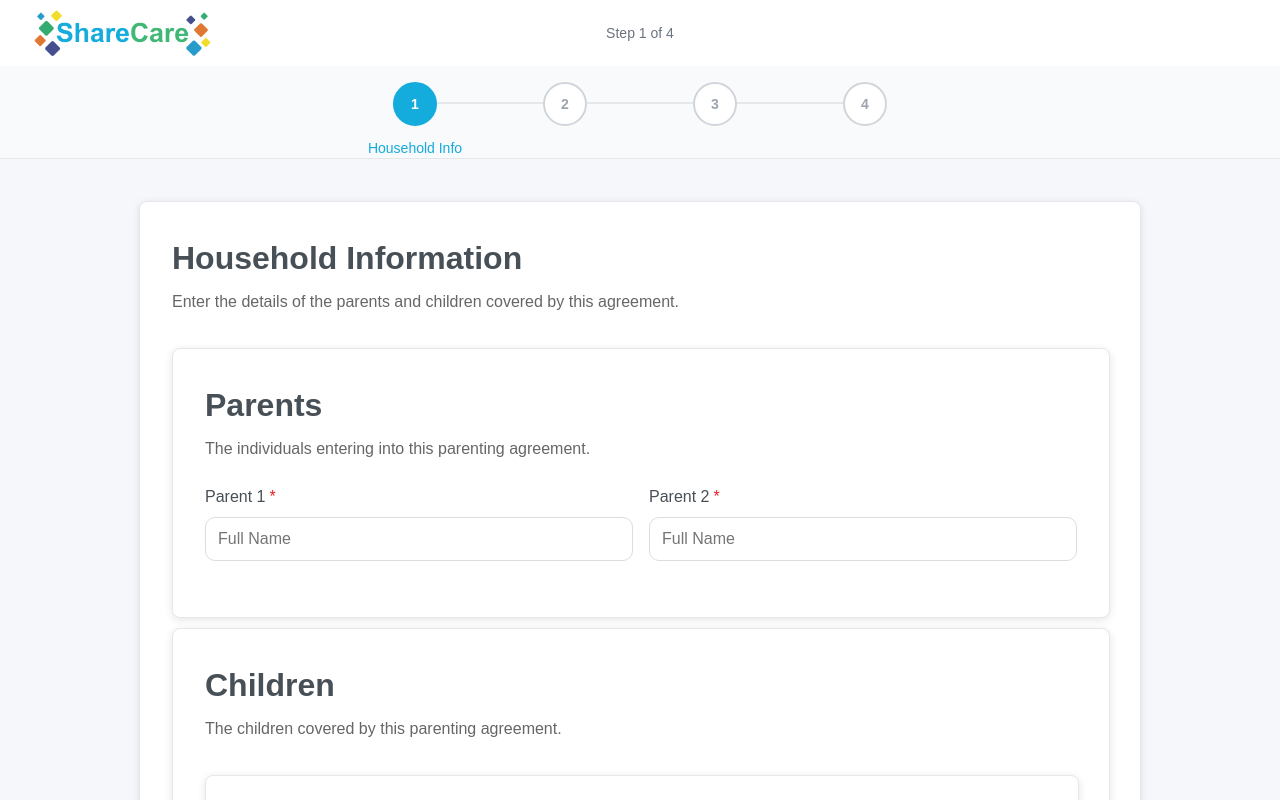
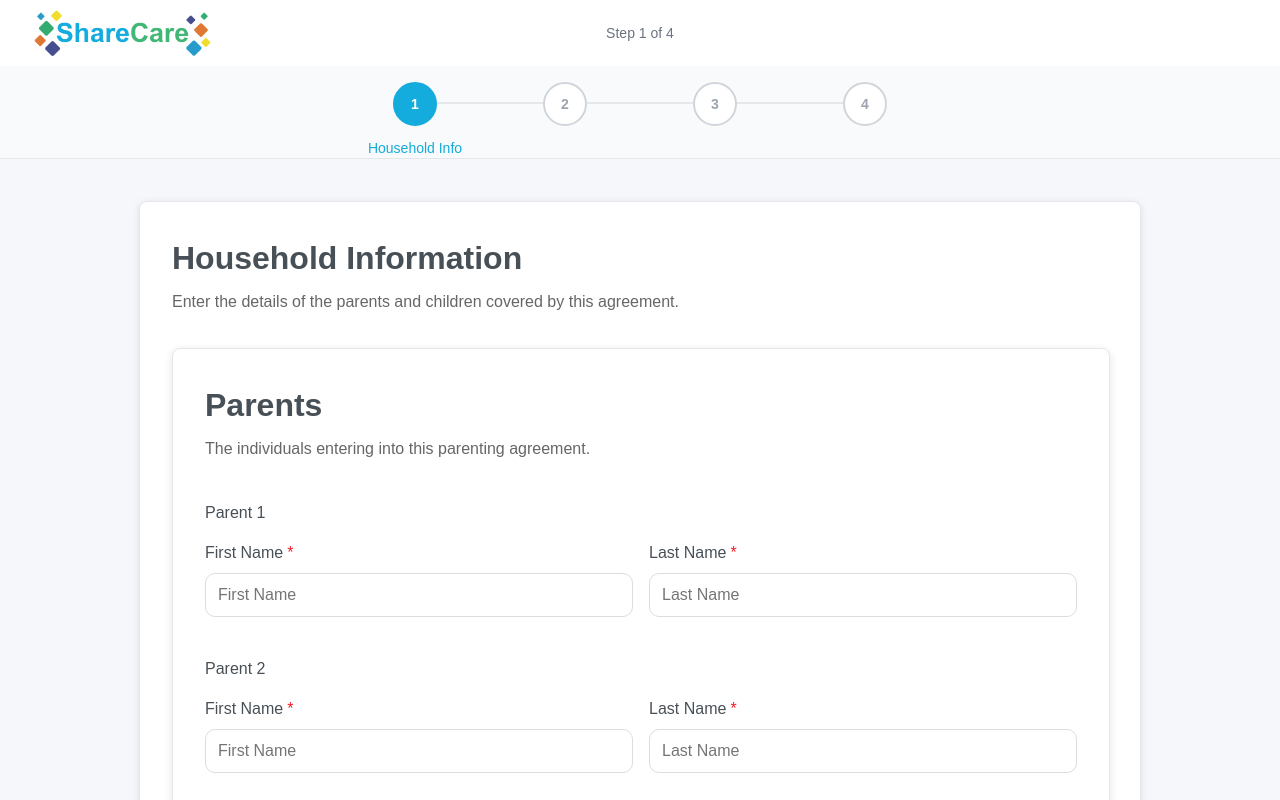
Before and after one commit to BHansen29/parenting_project, a React app in the folder frontend/: page /household-info in a window 1280 px wide. Shown: the top 800 px of the page. Built offline with nearby package versions, Linux system fonts and the light colour scheme; the HTML template or start-up script is replaced by a standard one.

Commit message:
Added a last name to parents & made child last name a required field.

```diff
--- a/frontend/src/context/FormContext.jsx
+++ b/frontend/src/context/FormContext.jsx
@@ -4,8 +4,10 @@ export const FormContext = createContext(null);
 
 const initialState = {
   parents: {
-    name: '',
-    secondParentName: '',
+    firstName: '',
+    lastName: '',
+    secondParentFirstName: '',
+    secondParentLastName: '',
     errors: {}
   },
   children: [],
--- a/frontend/src/pages/HouseholdInfo.jsx
+++ b/frontend/src/pages/HouseholdInfo.jsx
@@ -22,6 +22,11 @@ export default function HouseholdInfo() {
       ? state.children
       : [{ id: 1, firstName: '', lastName: '', dateOfBirth: '', classification: 'minor', errors: {} }];
   });
+
+  // Syncs children to global context whenever local state changes
+  useEffect(() => {
+    dispatch({ type: 'UPDATE_CHILDREN', payload: children });
+  }, [children]);
 
   const handleChange = (field) => (value) => {
     dispatch({
@@ -66,14 +71,20 @@ export default function HouseholdInfo() {
 
   const validateForm = () => {
     const parentErrors = {};
-    if (!formData.name?.trim()) parentErrors.name = 'Parent 1 name is required';
-    if (!formData.secondParentName?.trim()) parentErrors.secondParentName = 'Parent 2 name is required';
+    if (!formData.firstName?.trim()) parentErrors.firstName = 'Parent 1 first name is required';
+    if (!formData.lastName?.trim()) parentErrors.lastName = 'Parent 1 last name is required';
+    if (!formData.secondParentFirstName?.trim()) parentErrors.secondParentFirstName = 'Parent 2 first name is required';
+    if (!formData.secondParentLastName?.trim()) parentErrors.secondParentLastName = 'Parent 2 last name is required';
 
     let childrenValid = true;
     const updatedChildren = children.map((child, index) => {
       const childErrors = {};
       if (!child.firstName.trim()) {
         childErrors.firstName = `Child ${index + 1} first name is required`;
+        childrenValid = false;
+      }
+      if (!child.lastName.trim()) {
+        childErrors.lastName = `Child ${index + 1} last name is required`;
         childrenValid = false;
       }
       if (!child.dateOfBirth) {
@@ -121,6 +132,7 @@ export default function HouseholdInfo() {
   };
 
   const handleBack = () => {
+    dispatch({ type: 'UPDATE_CHILDREN', payload: children });
     dispatch({
       type: 'UPDATE_SECTION',
       section: 'parents',
@@ -128,6 +140,8 @@ export default function HouseholdInfo() {
     });
     navigate('/landing-page');
   };
+
+
 
   return (
     <div className="page-container">
@@ -153,29 +167,55 @@ export default function HouseholdInfo() {
 
               <CardContent>
                 <form noValidate>
+                  <p className="parent-label">Parent 1</p>
                   <div className="form-row">
                     <TextInput
-                      id="firstParentName"
-                      label="Parent 1"
+                      id="firstParentFirstName"
+                      label="First Name"
                       type="text"
-                      value={formData.name ?? ''}
-                      onChange={handleChange('name')}
+                      value={formData.firstName ?? ''}
+                      onChange={handleChange('firstName')}
                       required
-                      error={errors.name}
-                      placeholder="Full Name"
-                      autoComplete="name"
+                      error={errors.firstName}
+                      placeholder="First Name"
+                      autoComplete="given-name"
                     />
+                    <TextInput
+                      id="firstParentLastName"
+                      label="Last Name"
+                      type="text"
+                      value={formData.lastName ?? ''}
+                      onChange={handleChange('lastName')}
+                      required
+                      error={errors.lastName}
+                      placeholder="Last Name"
+                      autoComplete="family-name"
+                    />
+                  </div>
 
+                  <p className="parent-label">Parent 2</p>
+                  <div className="form-row">
                     <TextInput
-                      id="secondParentName"
-                      label="Parent 2"
+                      id="secondParentFirstName"
+                      label="First Name"
                       type="text"
-                      value={formData.secondParentName ?? ''}
-                      onChange={handleChange('secondParentName')}
+                      value={formData.secondParentFirstName ?? ''}
+                      onChange={handleChange('secondParentFirstName')}
                       required
-                      error={errors.secondParentName}
-                      placeholder="Full Name"
-                      autoComplete="name"
+                      error={errors.secondParentFirstName}
+                      placeholder="First Name"
+                      autoComplete="given-name"
+                    />
+                    <TextInput
+                      id="secondParentLastName"
+                      label="Last Name"
+                      type="text"
+                      value={formData.secondParentLastName ?? ''}
+                      onChange={handleChange('secondParentLastName')}
+                      required
+                      error={errors.secondParentLastName}
+                      placeholder="Last Name"
+                      autoComplete="family-name"
                     />
                   </div>
                 </form>
@@ -230,6 +270,7 @@ export default function HouseholdInfo() {
                             type="text"
                             value={child.lastName}
                             onChange={handleChildChange(child.id, 'lastName')}
+                            required
                             placeholder="Last Name"
                             autoComplete="family-name"
                             error={child.errors?.lastName}
```
